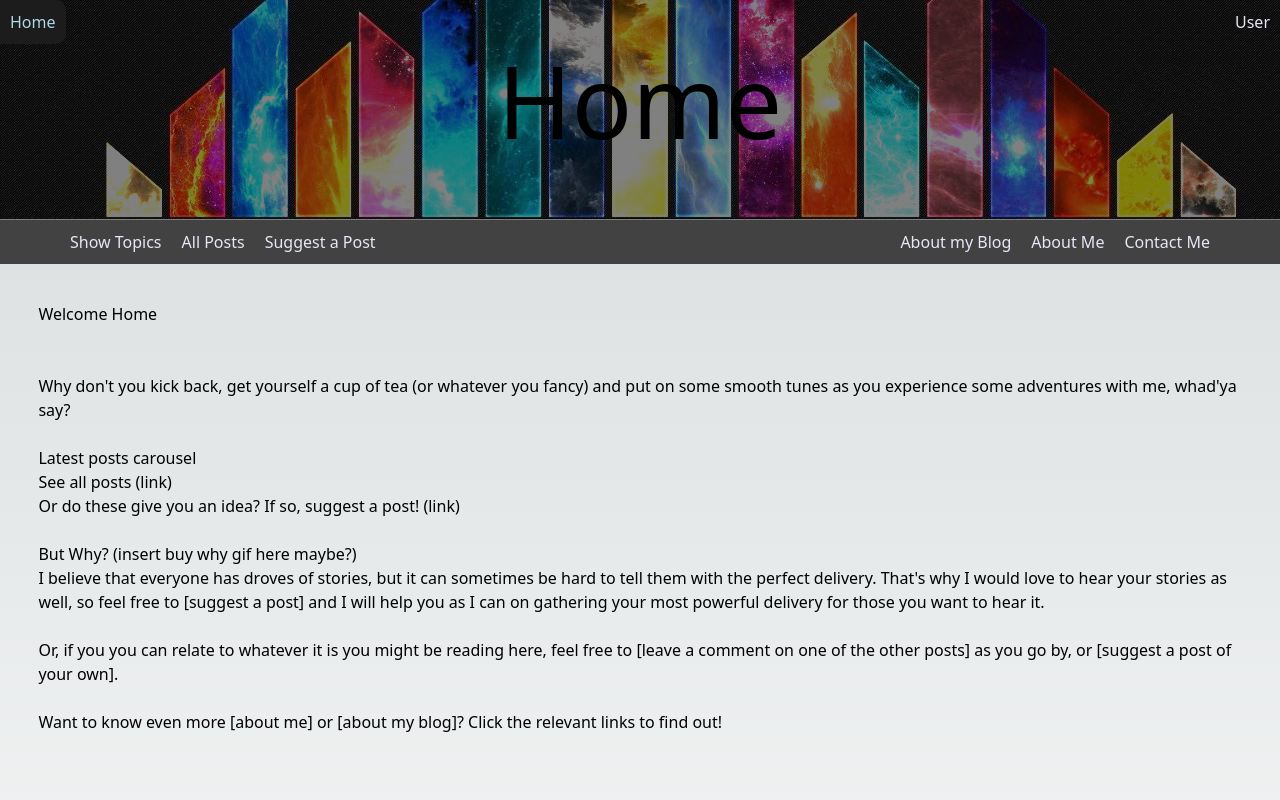
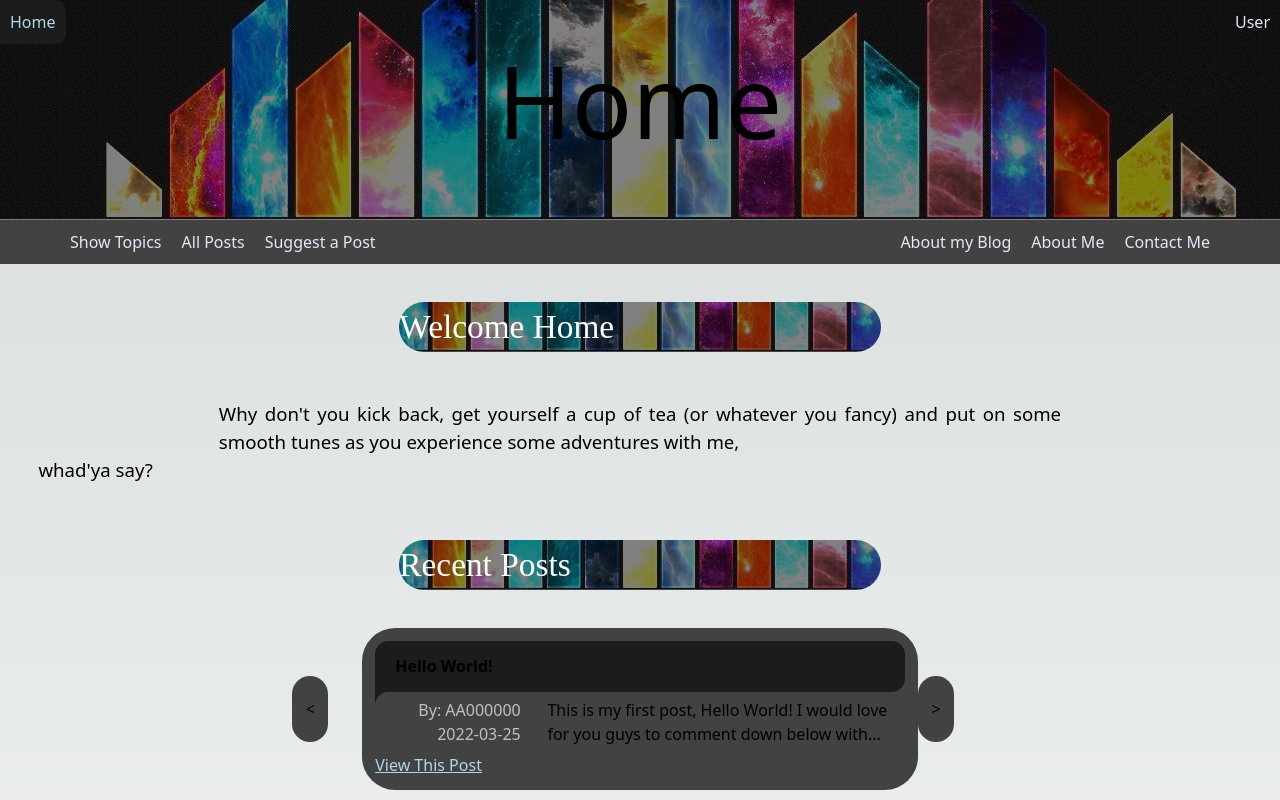
Before and after one commit to MorganTDicks/Austin-Practice-blog, a Next.js app: page / in a window 1280 px wide. Shown: the top 800 px of the page. Built offline with nearby package versions, Linux system fonts and the light colour scheme.

Commit message:
Added Posts Carousel to Home Page

```diff
--- /dev/null
+++ b/src/Components/Posts/postcarousel.tsx
@@ -0,0 +1,73 @@
+import { useState } from "react";
+import Link from "next/link";
+
+import styles from "../../styles/components/postcarousel.module.css";
+import DataImporter from "../dataimporter";
+
+export default function PostCarousel(){
+    let arrPosts = DataImporter.importPosts;
+    const [currPost, setCurrPost] = useState<Post>(arrPosts[0]);
+
+    const prev = () => {
+        let postIndex = arrPosts.indexOf(currPost);
+        if (postIndex > 0)
+            setCurrPost(arrPosts[postIndex - 1]);
+            // Reappear
+            return;
+        // Dissapear
+    }
+
+    const next = () => {
+        let postIndex = arrPosts.indexOf(currPost);
+        if (postIndex < (arrPosts.length-1))
+            setCurrPost(arrPosts[postIndex + 1]);
+            //Set button to re-appear if currently dissapeared
+            return;
+        // Set button to dissapear
+    }
+
+    //  TODO: See DataiTools
+    function previewContent(msg: string, numchar: number): string {
+        return(`${msg.substring(0,numchar-3)}...`);
+    }
+
+    return(
+        <div className={styles.sorroundstuff}>
+            {/* <h1> {arrPosts.indexOf(currPost)} </h1> */}
+            <table className={styles.uls}>
+                <tr>
+                <td className={styles.tablesides}>
+                    <button onClick={prev} className={styles.buttonstuff}>
+                        {' < '}
+                    </button>
+                </td>
+                <td className={styles.tablecontent}>
+                    <p className={styles.internalHeader}> {currPost.header} </p>
+                    <table className={styles.internalTable}>
+                        <tr>
+                            <td className={styles.datesuggester}>
+                                <p>
+                                    {/* TODO: Move fetchuser function in userinfo module to be publically accessible  */}
+                                    By: {currPost.suggester}
+                                </p>
+                                <p> {currPost.postdate} </p>
+                            </td>
+                            <td className={styles.bodycontent}>
+                                {previewContent(currPost.body, 100)}
+                            </td>
+                        </tr>
+                        <tr>
+                        </tr>
+                    </table>
+                    <Link href= {`/Posts/${currPost.id}`} className={styles.linkstuff}> View This Post </Link>
+                </td>
+                <td className={styles.tablesides}>
+                    <button onClick={next} className={styles.buttonstuff}>
+                        {' > '}
+                    </button>
+                </td>
+                </tr>
+            </table>
+        </div>
+    )
+}
--- /dev/null
+++ b/src/Components/dataimporter/dataitools.tsx
@@ -0,0 +1,6 @@
+// const DataiTools = {
+// // Static Function, TODO: move somewhere globally accessable.
+
+// };
+
+// export default DataiTools;
--- a/src/pages/index.tsx
+++ b/src/pages/index.tsx
@@ -1,41 +1,71 @@
 // Landing Page
 
 import Link from "next/link";
+import styles from '../styles/components/homepage.module.css';
 
 // Component Imports
 import Housing from "@/Components/housing/housing";
+import PostCarousel from "@/Components/Posts/postcarousel";
 
 export default function Home(){
 
   return(
-      <div>
+      <>
       <Housing pagename="Home">
-            <h1> Welcome Home </h1>
+
+        {/* Header */}
+        <div className={styles.headerstuff}>
+          <h1 className={styles.headertext}> Welcome Home </h1>
+        </div>
         <br/> <br/>
+        <div className={styles.homepage}>
+            <p className={styles.homepageDialogue}>
+              Why don't you kick back, get yourself a cup of tea (or whatever you fancy) and put on some smooth
+              tunes as you experience some adventures with me,
+            </p>
             <p>
-              Why don't you kick back, get yourself a cup of tea (or whatever you fancy) and put on some smooth
-              tunes as you experience some adventures with me, whad'ya say?
+              whad'ya say?
             </p>
+            <br/> <br/>
+        </div>
+
+        {/* Posts */}
+        <div className={styles.headerstuff}>
+          <p className={styles.headertext}> Recent Posts </p>
+        </div>
         <br/>
-            <p> Latest posts carousel </p>
-            <p> See all posts (link) </p>
-            <p> Or do these give you an idea? If so, suggest a post! (link)</p>
-            <br/>
-            <p> But Why? (insert buy why gif here maybe?) </p>
-            <p>
+        <PostCarousel/>
+        <div className={styles.homepage}>
+          <p> <Link href="/Posts" className={styles.linkstuff}>See all posts</Link> </p>
+          <p> Or do these give you an idea? If so, <Link href="/newpost" className={styles.linkstuff}>suggest a post</Link>!</p>
+          <br/> <br/>
+        </div>
+
+        {/* About Preview */}
+        <div className={styles.headerstuff}>
+          <p className={styles.headertext}> But Why? </p>
+        </div>
+        <br/> <br/>
+        <div className={styles.homepage}>
+          <p className={styles.homepageDialogue}>
             I believe that everyone has droves of stories, but it can sometimes be hard to tell them with the perfect delivery.
-              That's why I would love to hear your stories as well, so feel free to [suggest a post] and I will
+            That's why I would love to hear your stories as well, so feel free
+            to <Link href="/newpost" className={styles.linkstuff}>suggest a post</Link> and I will
             help you as I can on gathering your most powerful delivery for those you want to hear it.
+          </p>
+          <br/> <br/>
+          <p className={styles.homepageDialogue}>
+            Or, if you you can relate to whatever it is you might be reading here, feel free to leave a comment
+            on one of the <Link href="/Posts" className={styles.linkstuff}>other posts</Link> as you go by,
+            or <Link href="/newpost" className={styles.linkstuff}>suggest a post of your own</Link>.
           </p>
           <br/>
           <p>
-              Or, if you you can relate to whatever it is you might be reading here, feel free to [leave a comment
-              on one of the other posts] as you go by, or [suggest a post of your own].
-            </p>
-            <br/>
-            <p> Want to know even more [about me] or [about my blog]? Click the relevant links to find out! </p>
+            Want to know even more <Link href="/aboutme" className={styles.linkstuff}> about me</Link> or <Link href="/aboutblog" className={styles.linkstuff}>about my blog</Link>? </p>
+          <p> Click the relevant links to find out! </p>
+        </div>
         <br/><br/>
       </Housing>
-      </div>
+      </>
   );
 };
--- a/src/styles/components/footerbanner.module.css
+++ b/src/styles/components/footerbanner.module.css
@@ -2,8 +2,7 @@
     background-image: url(../../Images/Banner.jpg);
     background-color: gray;
     background-blend-mode: darken;
-    /* height: 220px; */
-    height: 520px;
+    height: 250px;
 
     width: auto;
     background-position: center 352px;
--- /dev/null
+++ b/src/styles/components/homepage.module.css
@@ -0,0 +1,34 @@
+.homepage{
+    font-size: 14pt;
+
+}
+
+.linkstuff{
+    text-decoration-line: underline;
+    color: lightblue;
+}
+
+.headerstuff{
+    background-image: url(../../Images/Banner.jpg);
+    background-color: gray;
+    background-blend-mode: darken;
+    background-position: center 195pt;
+    margin-right: 30%;
+    margin-left: 30%;
+    background-size: 200%;
+    border-radius: 25pt;
+}
+
+.headertext{
+    /* font-weight: bold; */
+    font-size: 25pt;
+    color: white;
+    font-family: cursive;
+    text-shadow: black;
+}
+
+.homepageDialogue{
+    margin-left: 15%;
+    margin-right: 15%;
+    text-align: justify;
+}
--- /dev/null
+++ b/src/styles/components/postcarousel.module.css
@@ -0,0 +1,109 @@
+/* .uls{
+    display: block;
+    margin-left: 25%;
+    width: auto;
+    table-layout: fixed;
+    margin-right: 25%;
+}
+
+.tablecontent{
+    width: 100%;
+
+    background-color: #424242;
+}
+
+.internalTable{
+    width: 100%;
+    font-size: 12;
+}
+
+
+.tablesides{
+    width: auto;
+    background-color: #424c48;
+} */
+
+.uls{
+   /* background-color: orange; */
+   border-radius: 20pt;
+}
+
+.internalHeader{
+    width: 100%;
+    margin: auto;
+    /* background-color: blue; */
+    /* border-top-left-radius: 25pt;
+    border-top-right-radius: 25pt; */
+    border-radius: 10pt;
+}
+
+.sorroundstuff{
+    /* background-color: #424242; */
+    width: 60%;
+    margin: auto;
+    padding: 10pt;
+    border-radius: 20pt;
+}
+
+.tablesides{
+    background-color: transparent;
+    /* border-radius: 20pt; */
+    padding: 0;
+    width: 10%;
+}
+
+.buttonstuff{
+    padding: 10pt;
+    size: 100%;
+    border-radius: 25pt;
+    background-color: #424242;
+    height: 50pt;
+}
+
+.tablecontent{
+    background-color: #424242;
+    padding: 10pt;
+    border-radius: 25pt;
+
+}
+
+.internalHeader{
+    background-color: #1c1c1c;
+    padding: 10pt;
+    padding-left: 15pt;
+    text-align: left;
+    border-radius: 0pt;
+    border-top-left-radius: 10pt;
+    border-top-right-radius: 10pt;
+    border-bottom-right-radius: 10pt;
+    font-weight: bold;
+}
+
+.internalTable{
+    /* background-color: brown; */
+    background-color: #1c1c1c;
+}
+
+.datesuggester{
+    width: 30%;
+    /* background-color: black; */
+    padding: 5pt;
+    padding-right: 10pt;
+    text-align: right;
+    color: silver;
+    background-color: #424242;
+    border-top-left-radius: 10pt;
+}
+
+.bodycontent{
+    /* background-color: cadetblue; */
+    padding: 5pt;
+    padding-left: 10pt;
+    text-align: left;
+    background-color: #424242;
+}
+
+.linkstuff{
+    text-decoration-line: underline;
+    color: lightblue;
+}
```
Also changed, not shown: doccumentation.txt. Lines whose indentation alone changed are shown as unchanged.
